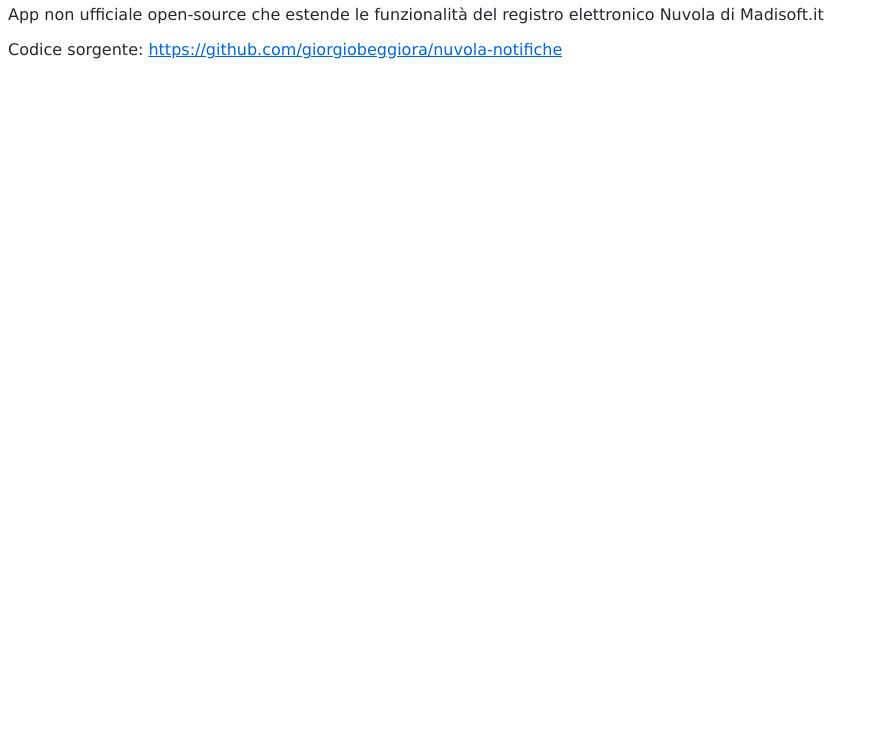
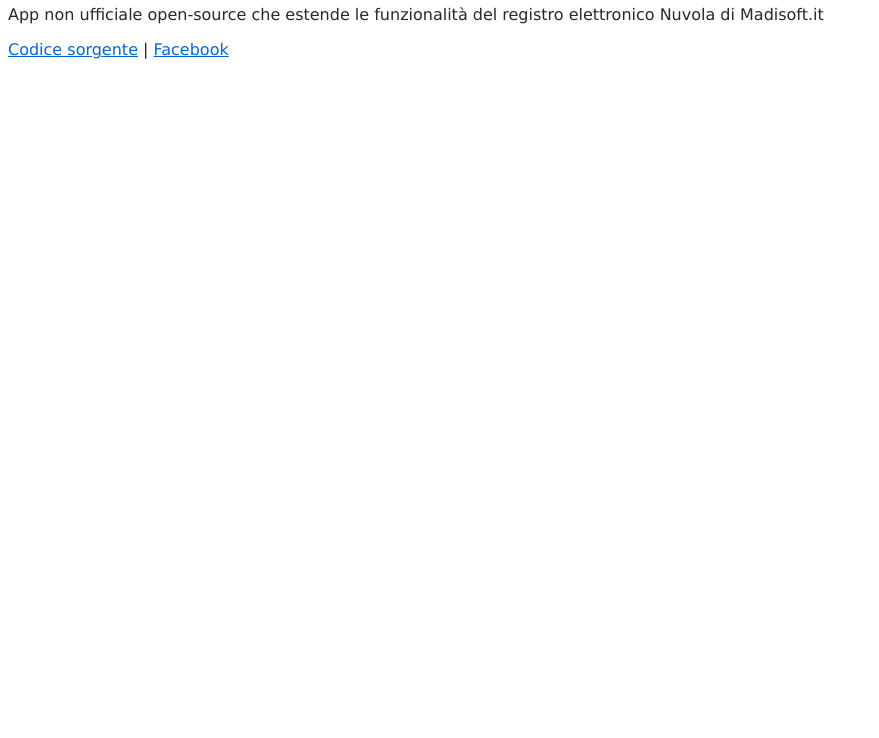
Before and after one commit to giorgiobeggiora/nuvola-notifiche, a plain HTML site: page index.html in a window 1280 px wide. Shown: the part 62-800 px from the top of the page, without its empty margins (0-879 px from the left). Drawn offline with Linux system fonts and the light colour scheme.

Commit message:
home update

```diff
--- a/index.html
+++ b/index.html
@@ -12,6 +12,6 @@
 	App non ufficiale open-source che estende le funzionalità del registro elettronico Nuvola di Madisoft.it
 	</p>
 	<p>
-	Codice sorgente: <a href="https://github.com/giorgiobeggiora/nuvola-notifiche">https://github.com/giorgiobeggiora/nuvola-notifiche</a>
+	<a href="https://github.com/giorgiobeggiora/nuvola-notifiche">Codice sorgente</a> | <a href="https://www.facebook.com/Nuvola-Notifiche-100747518283082">Facebook</a>
 	</p>
 </body></html>
```
